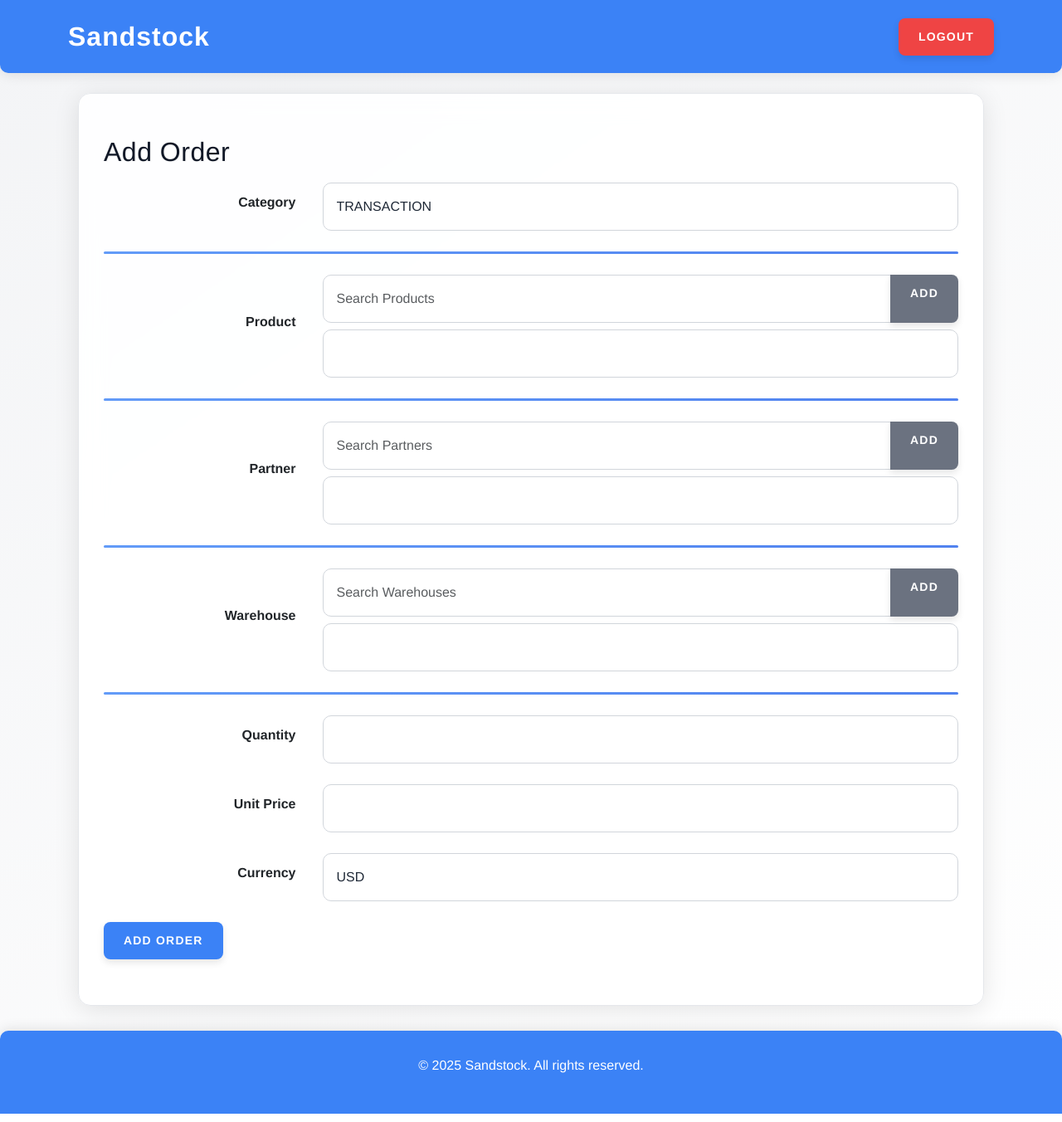
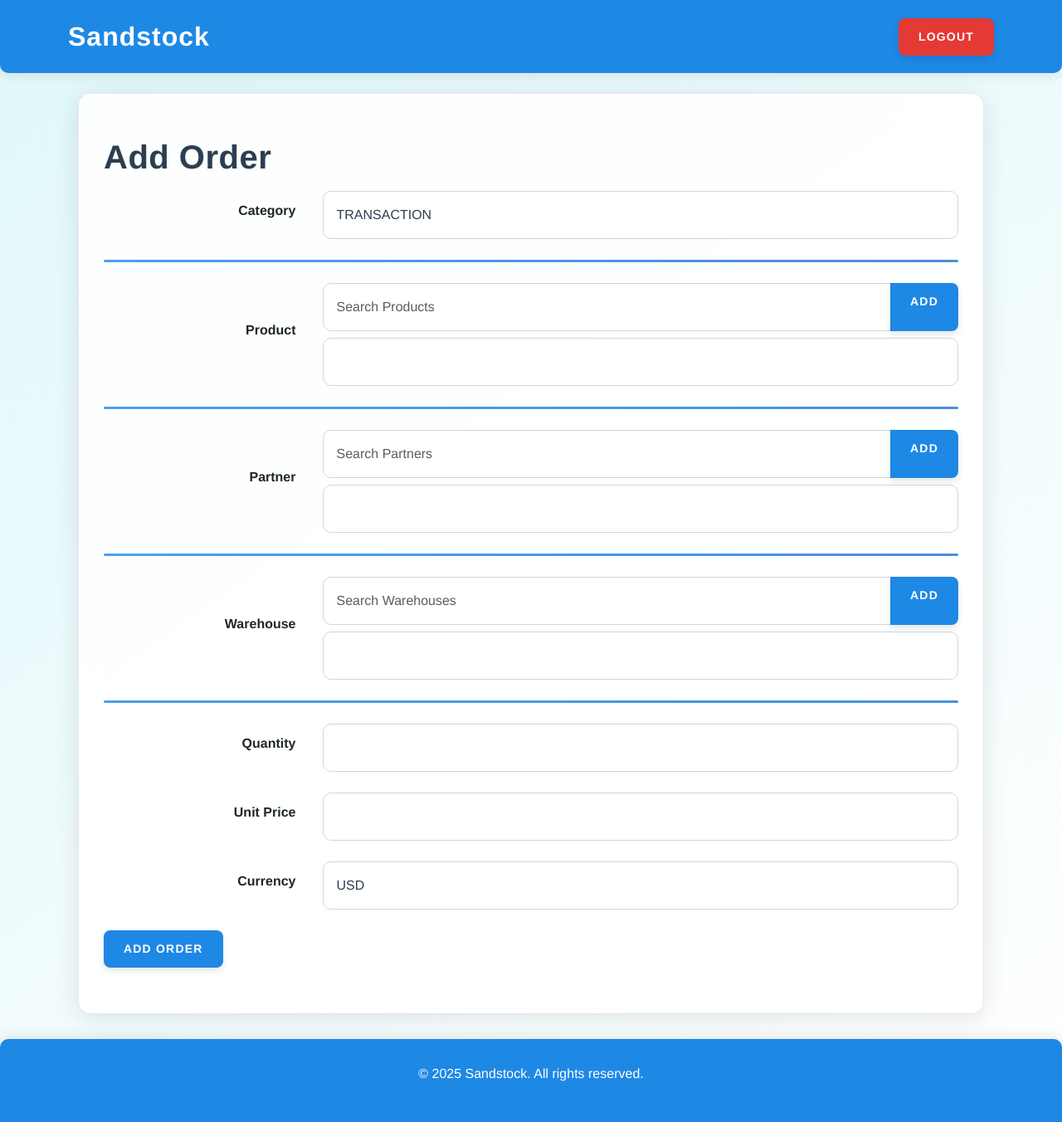
Before and after one commit to VictorMeyer77/sandstock, a Flask app: page /order/add in a window 1280 px wide. Shown: the whole page at 83% size. Run offline with Flask 3, Linux system fonts and the light colour scheme; the visitor is signed in with stand-in values (Sample User, id 1); data that the repository does not hold is empty.

Commit message:
feat: enhance style

```diff
--- a/sandstock/static/style.css
+++ b/sandstock/static/style.css
@@ -1,7 +1,7 @@
 /* === GENERAL STYLES === */
 body {
-    background: linear-gradient(145deg, #f3f4f6, #ffffff);
-    color: #1f2937;
+    background: linear-gradient(145deg, #e0f7fa, #ffffff);
+    color: #2c3e50;
     font-family: 'Helvetica Neue', sans-serif;
     overflow-x: hidden;
     margin: 0;
@@ -19,27 +19,27 @@ body {
 
 /* === HEADINGS === */
 h1, h2, h3, h4, h5, h6 {
-    color: #111827;  /* Darker shade for headings */
+    color: #2c3e50;
     font-weight: 800;
     letter-spacing: 0.5px;
     margin-bottom: 20px;
 }
 
 h1 {
-    font-size: 2rem;  /* Smaller font size */
-    font-weight: 500;  /* Lighter font weight */
-    color: #111827;  /* Darker shade for headings */
-    letter-spacing: 0.5px;  /* Slight letter spacing */
+    font-size: 2.5rem;
+    font-weight: 600;
+    color: #2c3e50;
+    letter-spacing: 0.5px;
     margin-top: 20px;
     margin-bottom: 15px;
-    text-shadow: 1px 1px 2px rgba(0, 0, 0, 0.05);  /* Very subtle shadow for depth */
-    line-height: 1.3;  /* Slightly increased line height for better readability */
-    transition: color 0.3s ease, text-shadow 0.3s ease;  /* Smooth transition effects */
+    text-shadow: 1px 1px 2px rgba(0, 0, 0, 0.05);
+    line-height: 1.3;
+    transition: color 0.3s ease, text-shadow 0.3s ease;
 }
 
 h1:hover {
-    color: #3b82f6;  /* Vibrant blue on hover */
-    text-shadow: 1px 1px 3px rgba(59, 130, 246, 0.1);  /* Slightly stronger shadow on hover */
+    color: #1e88e5;
+    text-shadow: 1px 1px 3px rgba(30, 136, 229, 0.1);
 }
 
 h2 {
@@ -64,7 +64,7 @@ h6 {
 
 /* === NAVBAR STYLING === */
 .navbar {
-    background: #3b82f6;  /* Vibrant blue background */
+    background: #1e88e5;
     box-shadow: 0 2px 15px rgba(0, 0, 0, 0.1);
     padding: 15px 40px;
     border-radius: 0 0 10px 10px;
@@ -101,65 +101,65 @@ h6 {
 /* === BUTTON STYLES === */
 .btn {
     font-weight: 600;
-    border-radius: 8px;  /* Slightly rounded corners */
-    padding: 12px 24px;  /* Increased padding for a more prominent button */
+    border-radius: 8px;
+    padding: 12px 24px;
     transition: transform 0.2s ease, box-shadow 0.3s ease, background-color 0.3s ease;
-    font-size: 14px;  /* Slightly bigger font size */
+    font-size: 14px;
     text-transform: uppercase;
-    letter-spacing: 1.2px;  /* Added letter-spacing for a cleaner, more modern look */
-    box-shadow: 0 4px 8px rgba(0, 0, 0, 0.1);  /* Subtle shadow for depth */
+    letter-spacing: 1.2px;
+    box-shadow: 0 4px 8px rgba(0, 0, 0, 0.1);
     display: inline-block;
     cursor: pointer;
     border: none;
-    white-space: nowrap;  /* Prevent text from wrapping */
+    white-space: nowrap;
 }
 
 /* === BUTTON PRIMARY === */
 .btn-primary {
-    background-color: #3b82f6;  /* Vibrant blue background */
+    background-color: #1e88e5;
     color: #ffffff;
 }
 
 .btn-primary:hover {
-    background-color: #2563eb;  /* Slightly darker blue on hover */
-    box-shadow: 0 6px 12px rgba(59, 130, 246, 0.3);  /* Stronger shadow on hover */
-    transform: translateY(-3px);  /* More noticeable lift effect */
+    background-color: #1976d2;
+    box-shadow: 0 6px 12px rgba(25, 118, 210, 0.3);
+    transform: translateY(-3px);
 }
 
 /* === BUTTON DANGER === */
 .btn-danger {
-    background-color: #ef4444;  /* Bright red background */
+    background-color: #e53935;
     color: #ffffff;
 }
 
 .btn-danger:hover {
-    background-color: #dc2626;  /* Slightly darker red on hover */
-    box-shadow: 0 6px 12px rgba(239, 68, 68, 0.3);  /* Stronger shadow on hover */
-    transform: translateY(-3px);  /* More noticeable lift effect */
+    background-color: #c62828;
+    box-shadow: 0 6px 12px rgba(198, 40, 40, 0.3);
+    transform: translateY(-3px);
 }
 
 /* === BUTTON SUCCESS === */
 .btn-success {
-    background-color: #22c55e;  /* Vibrant green background */
+    background-color: #4caf50;
     color: #ffffff;
 }
 
 .btn-success:hover {
-    background-color: #16a34a;  /* Slightly darker green on hover */
-    box-shadow: 0 6px 12px rgba(34, 197, 94, 0.3);  /* Stronger shadow on hover */
-    transform: translateY(-3px);  /* More noticeable lift effect */
+    background-color: #43a047;
+    box-shadow: 0 6px 12px rgba(67, 160, 71, 0.3);
+    transform: translateY(-3px);
 }
 
 /* === BUTTON SECONDARY === */
 .btn-secondary {
-    background-color: #6b7280;  /* Neutral gray background */
+    background-color: #9e9e9e;
     color: #ffffff;
 }
 
 .btn-secondary:hover {
-    background-color: #4b5563;  /* Slightly darker gray on hover */
-    box-shadow: 0 6px 12px rgba(107, 114, 128, 0.3);  /* Stronger shadow on hover */
-    transform: translateY(-3px);  /* More noticeable lift effect */
+    background-color: #757575;
+    box-shadow: 0 6px 12px rgba(117, 117, 117, 0.3);
+    transform: translateY(-3px);
 }
 
 /* === FORM STYLING === */
@@ -169,8 +169,8 @@ h6 {
 
 .form-control {
     background: #ffffff;
-    color: #1f2937;
-    border: 1px solid #d1d5db;  /* Light gray border */
+    color: #2c3e50;
+    border: 1px solid #d1d5db;
     padding: 16px;
     border-radius: 10px;
     transition: 0.3s ease-in-out;
@@ -218,12 +218,12 @@ h6 {
 }
 
 .table tbody tr:hover {
-    background-color: rgba(59, 130, 246, 0.05);
+    background-color: rgba(30, 136, 229, 0.05);
 }
 
 /* === FOOTER === */
 footer {
-    background: #3b82f6;
+    background: #1e88e5;
     color: #ffffff;
     box-shadow: 0 -2px 15px rgba(0, 0, 0, 0.1);
     text-align: center;
@@ -234,11 +234,11 @@ footer {
 /* === SCROLLBAR CUSTOMIZATION === */
 ::-webkit-scrollbar {
     width: 12px;
-    background-color: #f9fafb;  /* Light background */
+    background-color: #f9fafb;
 }
 
 ::-webkit-scrollbar-thumb {
-    background: #3b82f6;
+    background: #1e88e5;
     border-radius: 10px;
 }
 
@@ -329,7 +329,7 @@ footer {
 hr {
     border: none;
     height: 3px;
-    background: linear-gradient(to right, #3b82f6, #2563eb);
+    background: linear-gradient(to right, #1e88e5, #1976d2);
     margin: 25px 0;
     opacity: 0.8;
     border-radius: 3px;
--- a/sandstock/templates/add_order.html
+++ b/sandstock/templates/add_order.html
@@ -32,7 +32,7 @@
                 <div class="col-md-9">
                     <div class="input-group">
                         <input type="text" id="product-search" placeholder="Search Products" class="form-control">
-                        <a href="{{ url_for('add_product') }}" class="btn btn-secondary ml-2">Add</a>
+                        <a href="{{ url_for('add_product') }}" class="btn btn-primary btn-sm ml-2">Add</a>
                     </div>
                     <div class="mt-2">
                         {{ form.product_name(class="form-control select-box") }}
@@ -56,7 +56,7 @@
                 <div class="col-md-9">
                     <div class="input-group">
                         <input type="text" id="partner-search" placeholder="Search Partners" class="form-control">
-                        <a href="{{ url_for('add_partner') }}" class="btn btn-secondary ml-2">Add</a>
+                        <a href="{{ url_for('add_partner') }}" class="btn btn-primary btn-sm ml-2">Add</a>
                     </div>
                     <div class="mt-2">
                         {{ form.partner_name(class="form-control select-box") }}
@@ -80,7 +80,7 @@
                 <div class="col-md-9">
                     <div class="input-group">
                         <input type="text" id="warehouse-search" placeholder="Search Warehouses" class="form-control">
-                        <a href="{{ url_for('add_warehouse') }}" class="btn btn-secondary ml-2">Add</a>
+                        <a href="{{ url_for('add_warehouse') }}" class="btn btn-primary btn-sm ml-2">Add</a>
                     </div>
                     <div class="mt-2">
                         {{ form.warehouse_name(class="form-control select-box") }}
```
Also changed, not shown: other parts of sandstock/static/style.css (+11 -11 lines).
